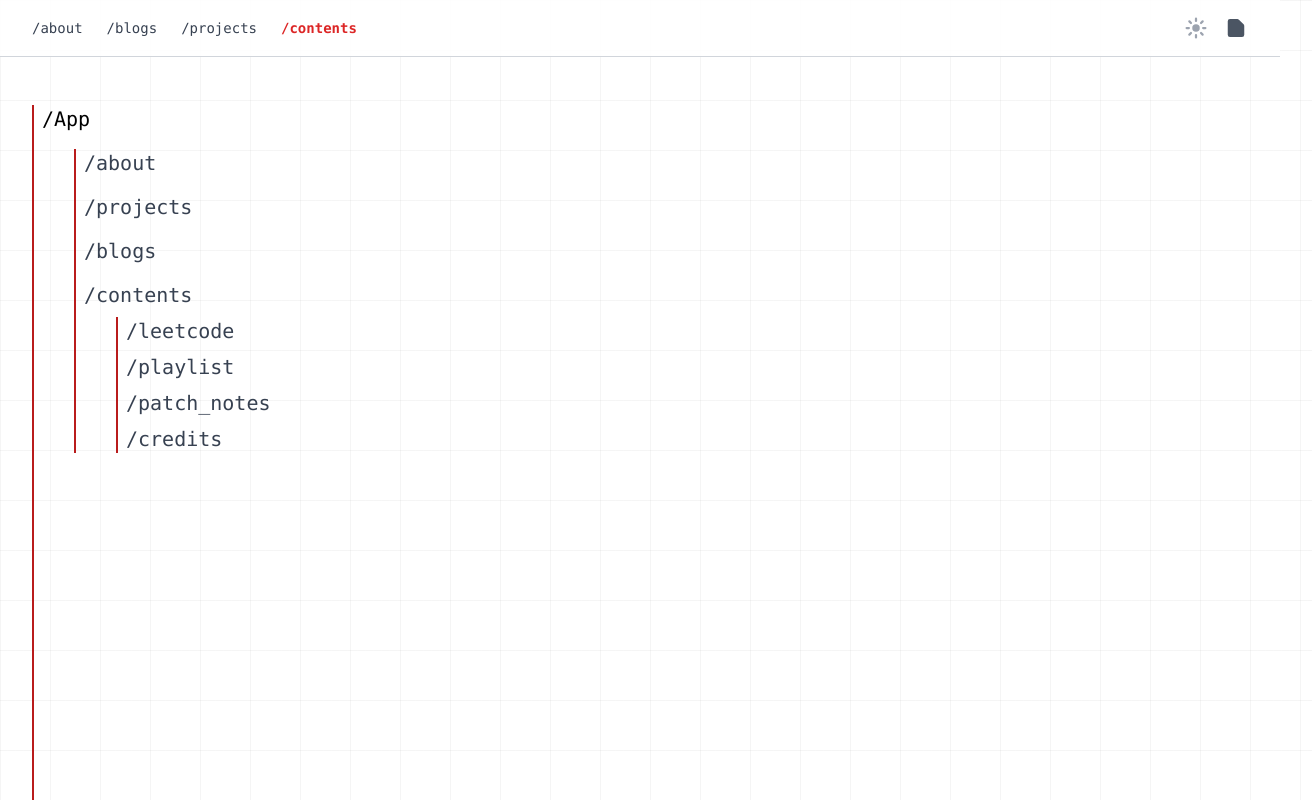
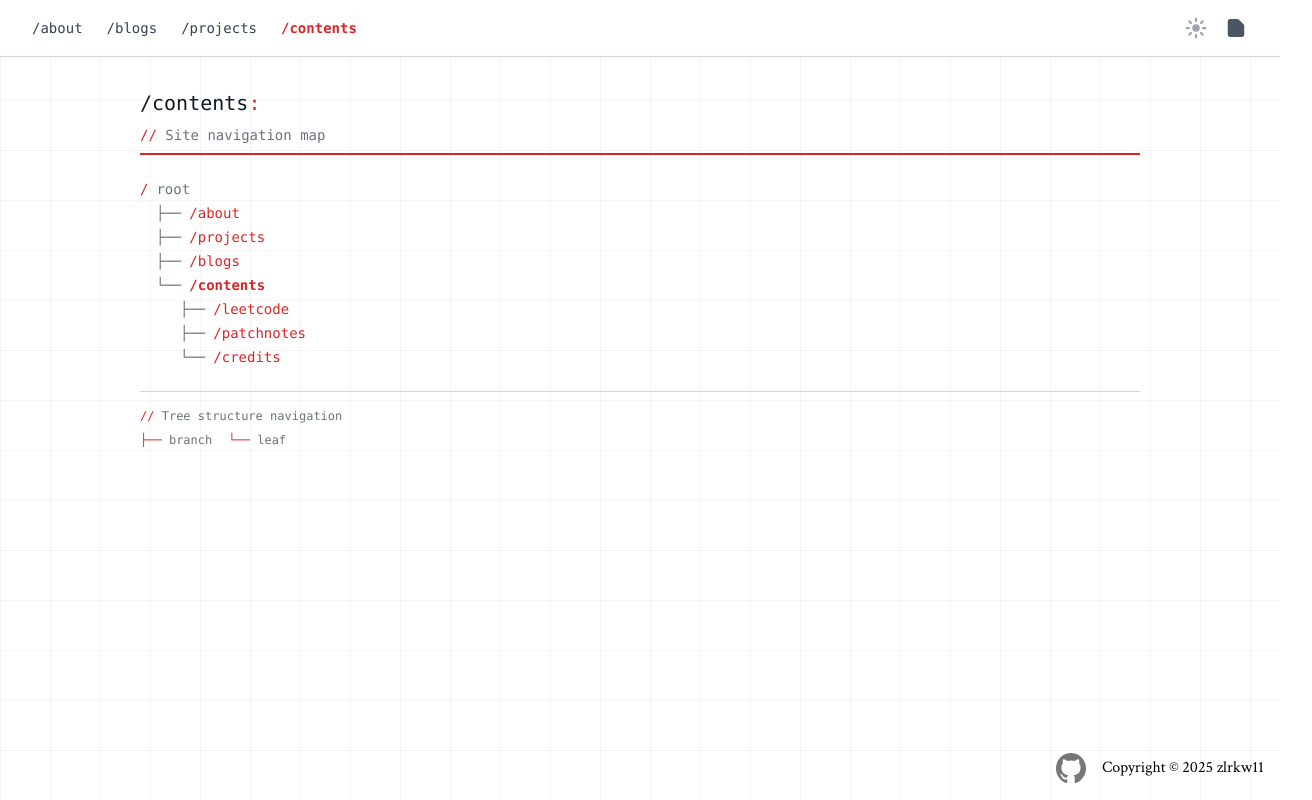
Before and after one commit to zlrkw11/zl-v2, a Next.js app: page /contents in a window 1280 px wide. Shown: the top 800 px of the page, 1312 px wide, since content can reach past the window. Built offline with nearby package versions, Linux system fonts and the light colour scheme.

Commit message:
feat: remake contents page

```diff
--- a/app/contents/page.tsx
+++ b/app/contents/page.tsx
@@ -1,100 +1,135 @@
 "use client";
-import { Arimo } from "next/font/google";
-import { Crimson_Text } from "next/font/google";
 import Link from "next/link";
 import { motion } from "motion/react";
-
-const ArimoFont = Arimo({
-  subsets: ["latin"],
-  weight: "500",
-});
-
-const crimsonFont = Crimson_Text({
-  subsets: ["latin"],
-  weight: "400",
-});
-
-// const Card = ({
-//   title,
-//   description,
-//   link,
-// }: {
-//   title: string;
-//   description: string;
-//   link: string;
-// }) => {
-//   return (
-//     <div className="dark:text-neutral-500 md:m-2 m-4 p-2 gap-2 flex flex-col w-[370px] md:min-w-[600px] ">
-//       <Link href={link}>
-//         <h1 className="hover:text-red-600 dark:text-neutral-300 dark:hover:text-neutral-400 dark:hover:underline">
-//           ./{title}
-//         </h1>
-//       </Link>
-
-//       <div className="dark:text-neutral-400">{description}</div>
-//     </div>
-//   );
-// };
+import { usePathname } from "next/navigation";
 
 const Menu = () => {
+  const pathname = usePathname();
+
+  const isActive = (path: string) => pathname === path;
+
   return (
     <motion.div
       initial={{ opacity: 0, y: -50 }}
       animate={{ opacity: 1, y: 0 }}
-      className={`flex flex-col text-gray-700`}
+      className="flex flex-col items-center m-4 gap-6"
     >
-      <div className="w-full h-screen flex flex-col text-lg gap-4 m-8 border-l-2 border-red-700 pl-2 font-mono">
-        <h1 className="text-xl text-black mr-auto">
-          <span className="dark:text-neutral-400">/App</span>
-        </h1>
-        <div className="flex flex-col gap-4 ml-8 text-xl border-l-2 border-red-700 pl-2 dark:text-gray-300">
-          <Link href="/">
-            {" "}
-            <div className="hover:underline underline-offset-2">/about</div>
-          </Link>
+      <div className="flex flex-col md:w-[1000px] gap-6 font-mono">
+        <div className="flex flex-col gap-2 border-b-2 border-red-600 pb-2">
+          <h1 className="text-xl text-gray-900 dark:text-gray-200">
+            /contents
+            <span className="text-red-600">:</span>
+          </h1>
+          <p className="text-sm text-gray-500 dark:text-gray-400">
+            <span className="text-red-600">//</span> Site navigation map
+          </p>
+        </div>
 
-          <Link href="/projects">
-            {" "}
-            <div className="hover:underline underline-offset-2">/projects</div>
-          </Link>
-          <Link href="/blogs">
-            {" "}
-            <div className="hover:underline underline-offset-2">/blogs</div>
-          </Link>
-          <Link href="/contents">
-            {" "}
-            <div className="">
-              <p className="hover:underline underline-offset-2">/contents</p>
-              <div className="border-l-2 border-red-700 pl-2 ml-8 mt-2 flex flex-col gap-2">
-                <Link href="/contents/leetcode">
-                  {" "}
-                  <div className="hover:underline underline-offset-2">
-                    /leetcode
-                  </div>
+        <div className="flex flex-col gap-1 text-sm text-gray-900 dark:text-gray-200">
+          <div className="flex items-center gap-2">
+            <span className="text-red-600">/</span>
+            <span className="text-gray-500 dark:text-gray-400">root</span>
+          </div>
+
+          <div className="flex flex-col gap-1 ml-4">
+            <Link
+              href="/"
+              className={`flex items-center gap-2 hover:text-red-600 dark:hover:text-red-500 transition-colors ${
+                isActive("/") ? "text-red-600 font-semibold" : ""
+              }`}
+            >
+              <span className="text-gray-500 dark:text-gray-400">├──</span>
+              <span className="text-red-600">/about</span>
+            </Link>
+
+            <Link
+              href="/projects"
+              className={`flex items-center gap-2 hover:text-red-600 dark:hover:text-red-500 transition-colors ${
+                isActive("/projects") ? "text-red-600 font-semibold" : ""
+              }`}
+            >
+              <span className="text-gray-500 dark:text-gray-400">├──</span>
+              <span className="text-red-600">/projects</span>
+            </Link>
+
+            <Link
+              href="/blogs"
+              className={`flex items-center gap-2 hover:text-red-600 dark:hover:text-red-500 transition-colors ${
+                isActive("/blogs") ? "text-red-600 font-semibold" : ""
+              }`}
+            >
+              <span className="text-gray-500 dark:text-gray-400">├──</span>
+              <span className="text-red-600">/blogs</span>
+            </Link>
+
+            {/* Level 1: Contents (with children) */}
+            <div className="flex flex-col gap-1">
+              <div
+                className={`flex items-center gap-2 ${
+                  pathname.startsWith("/contents")
+                    ? "text-red-600 font-semibold"
+                    : ""
+                }`}
+              >
+                <span className="text-gray-500 dark:text-gray-400">└──</span>
+                <span className="text-red-600">/contents</span>
+              </div>
+
+              {/* Level 2: Contents Children */}
+              <div className="flex flex-col gap-1 ml-6">
+                <Link
+                  href="/contents/leetcode"
+                  className={`flex items-center gap-2 hover:text-red-600 dark:hover:text-red-500 transition-colors ${
+                    isActive("/contents/leetcode")
+                      ? "text-red-600 font-semibold"
+                      : ""
+                  }`}
+                >
+                  <span className="text-gray-500 dark:text-gray-400">├──</span>
+                  <span className="text-red-600">/leetcode</span>
                 </Link>
-                <Link href="/contents/playlist">
-                  {" "}
-                  <div className="hover:underline underline-offset-2">
-                    /playlist
-                  </div>
+
+                <Link
+                  href="/contents/patchnotes"
+                  className={`flex items-center gap-2 hover:text-red-600 dark:hover:text-red-500 transition-colors ${
+                    isActive("/contents/patchnotes")
+                      ? "text-red-600 font-semibold"
+                      : ""
+                  }`}
+                >
+                  <span className="text-gray-500 dark:text-gray-400">├──</span>
+                  <span className="text-red-600">/patchnotes</span>
                 </Link>
-                <Link href="/contents/patchnotes">
-                  {" "}
-                  <div className="hover:underline underline-offset-2">
-                    /patch_notes
-                  </div>
-                </Link>
-                <Link href="/contents/credits">
-                  {" "}
-                  <div className="hover:underline underline-offset-2">
-                    /credits
-                  </div>
+
+                <Link
+                  href="/contents/credits"
+                  className={`flex items-center gap-2 hover:text-red-600 dark:hover:text-red-500 transition-colors ${
+                    isActive("/contents/credits")
+                      ? "text-red-600 font-semibold"
+                      : ""
+                  }`}
+                >
+                  <span className="text-gray-500 dark:text-gray-400">└──</span>
+                  <span className="text-red-600">/credits</span>
                 </Link>
               </div>
             </div>
-          </Link>
+          </div>
         </div>
-        {/* <Card title="Home" description="As what the name says.." link="/" /> */}
+
+        <div className="flex flex-col gap-2 pt-4 border-t border-gray-300 dark:border-gray-700">
+          <div className="text-xs text-gray-500 dark:text-gray-400">
+            <span className="text-red-600">//</span> Tree structure navigation
+          </div>
+          <div className="text-xs text-gray-500 dark:text-gray-400 flex items-center gap-4">
+            <span>
+              <span className="text-red-600">├──</span> branch
+            </span>
+            <span>
+              <span className="text-red-600">└──</span> leaf
+            </span>
+          </div>
+        </div>
       </div>
     </motion.div>
   );
```
